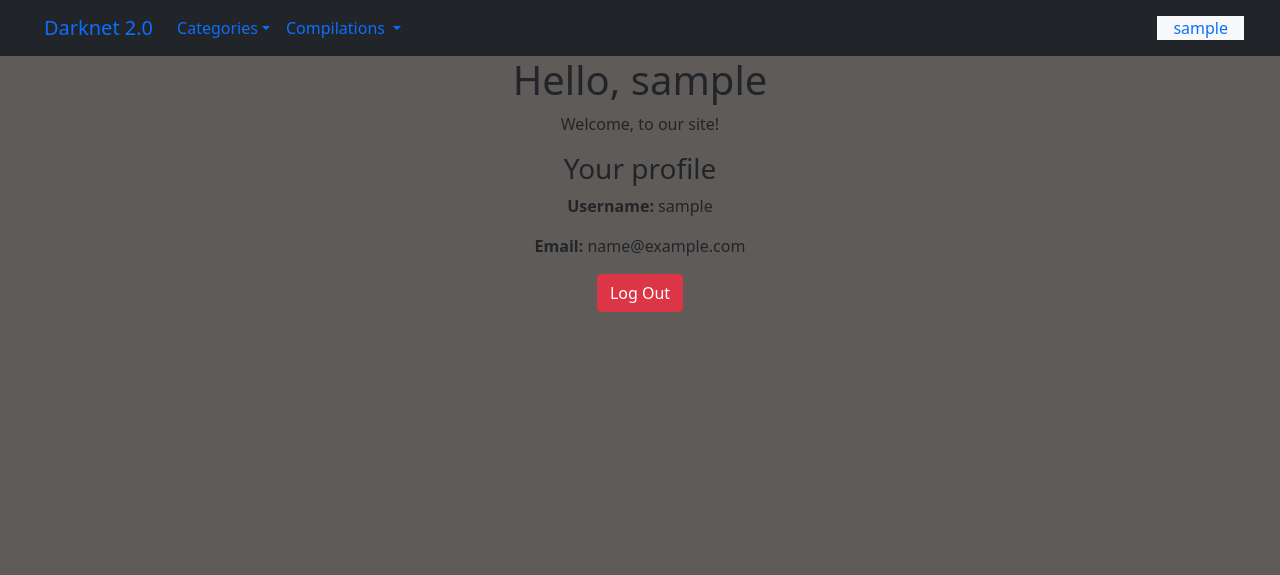
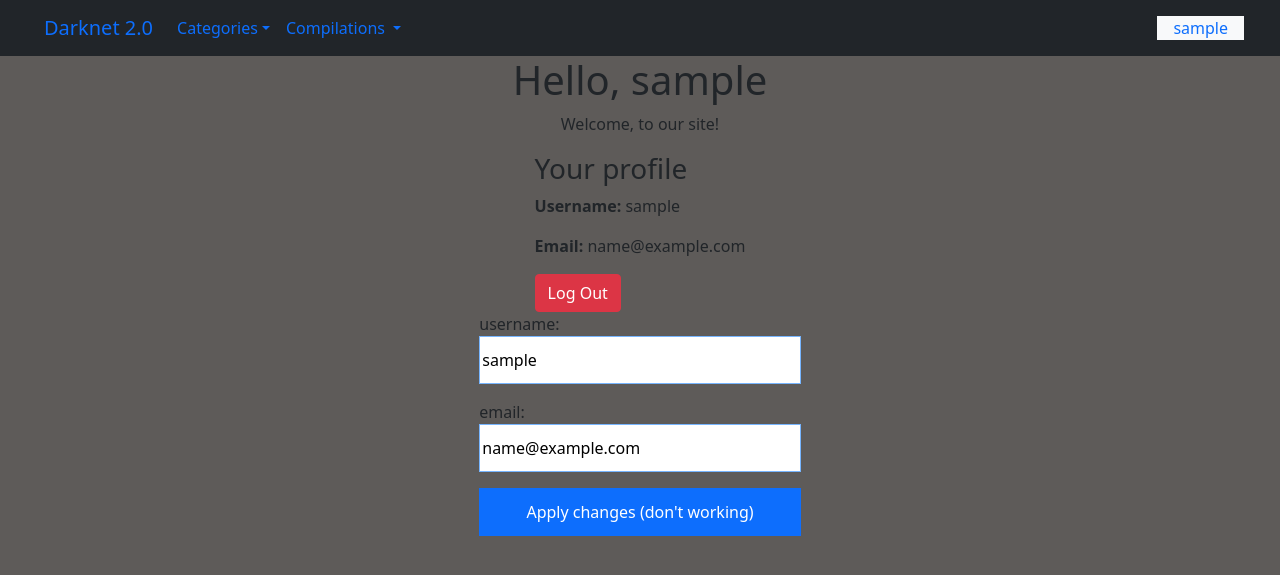
Before and after one commit to DeltaStas365/1st-django-project, a Django app: page /users/profile/ in a window 1280 px wide. Shown: the top 575 px of the page. Run offline with Django 4.2, Linux system fonts and the light colour scheme; the visitor is signed in with stand-in values (Sample User, id 1).

Commit message:
Add a new unworking button

```diff
--- a/first_site/users/templates/registration/profile.html
+++ b/first_site/users/templates/registration/profile.html
@@ -1,19 +1,42 @@
 {% extends "base_generic.html" %}
 {% block content %}
 
-<div class="col-lg-4 col-nd-6 col-10 mx-auto text-center">
+    <div class="d-flex justify-content-center flex-column align-items-center">
+            <div class="d-flex flex-column justify-content-center align-items-center">
                 <h1>Hello, {{ user.username|default:'guest' }}</h1>
                 <p>Welcome, to our site!</p>
+            </div>
+    <div class="d-flex flex-column align-items-center justify-content-start">
         {% if user.is_authenticated %}
+            <div>
                 <h3>Your profile</h3>
                 <p><b>Username:</b> {{ user.username }}</p>
                 <p><b>Email:</b> {{ user.email }}</p>
-    <a href="{% url 'logout' %}"><button type="button" class="btn btn-danger">Log Out</button></a>
+                <a href="{% url 'logout' %}">
+                    <button type="button" class="btn btn-danger">Log Out</button>
+                </a>
+            </div>
+            <div class="d-flex">
+                <form class="review-form" action="">
+                    <div>
+                        {{profile_form.as_p}}
+                        {% csrf_token %}
+                        <p>
+                            <input class="btn btn-primary rounded-0" type="submit" value="Apply changes (don't working)">
+                        </p>
+                    </div>
+                </form>
+            </div>
         {% else %}
             <div class="d-flex flex-row justify-content-center">
-    <a href="{% url 'signup' %}"><button class="btn btn-success">Sign up</button></a>
-    <a href="{% url 'login' %}"><button class="btn btn-primary" >Log in</button></a>
+                <a href="{% url 'signup' %}">
+                    <button class="btn btn-success">Sign up</button>
+                </a>
+                <a href="{% url 'login' %}">
+                    <button class="btn btn-primary">Log in</button>
+                </a>
             </div>
         {% endif %}
     </div>
+    </div>
 {% endblock %}
```
Also changed, not shown: first_site/users/views.py (line endings or trailing spaces). Lines whose indentation alone changed are shown as unchanged.
